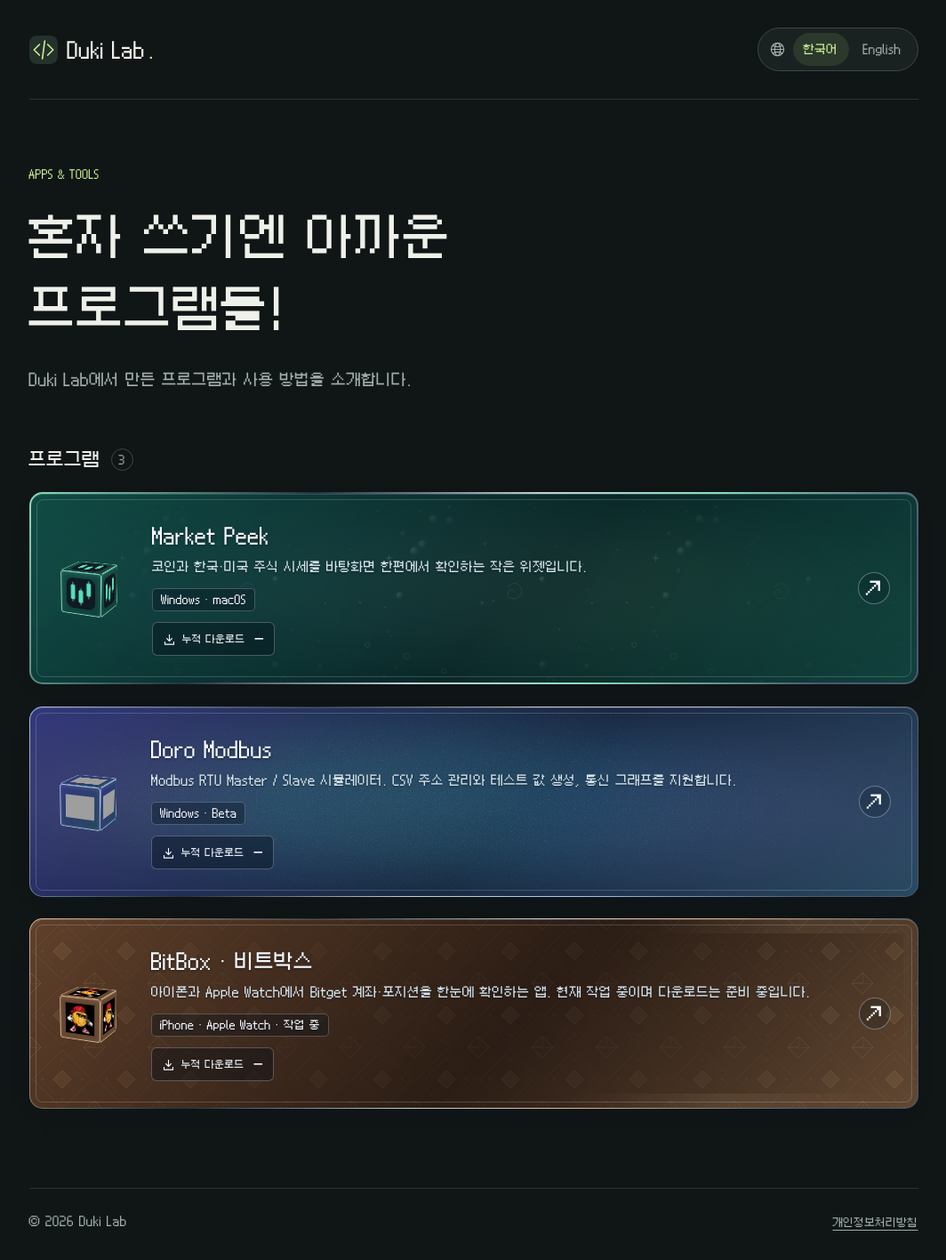
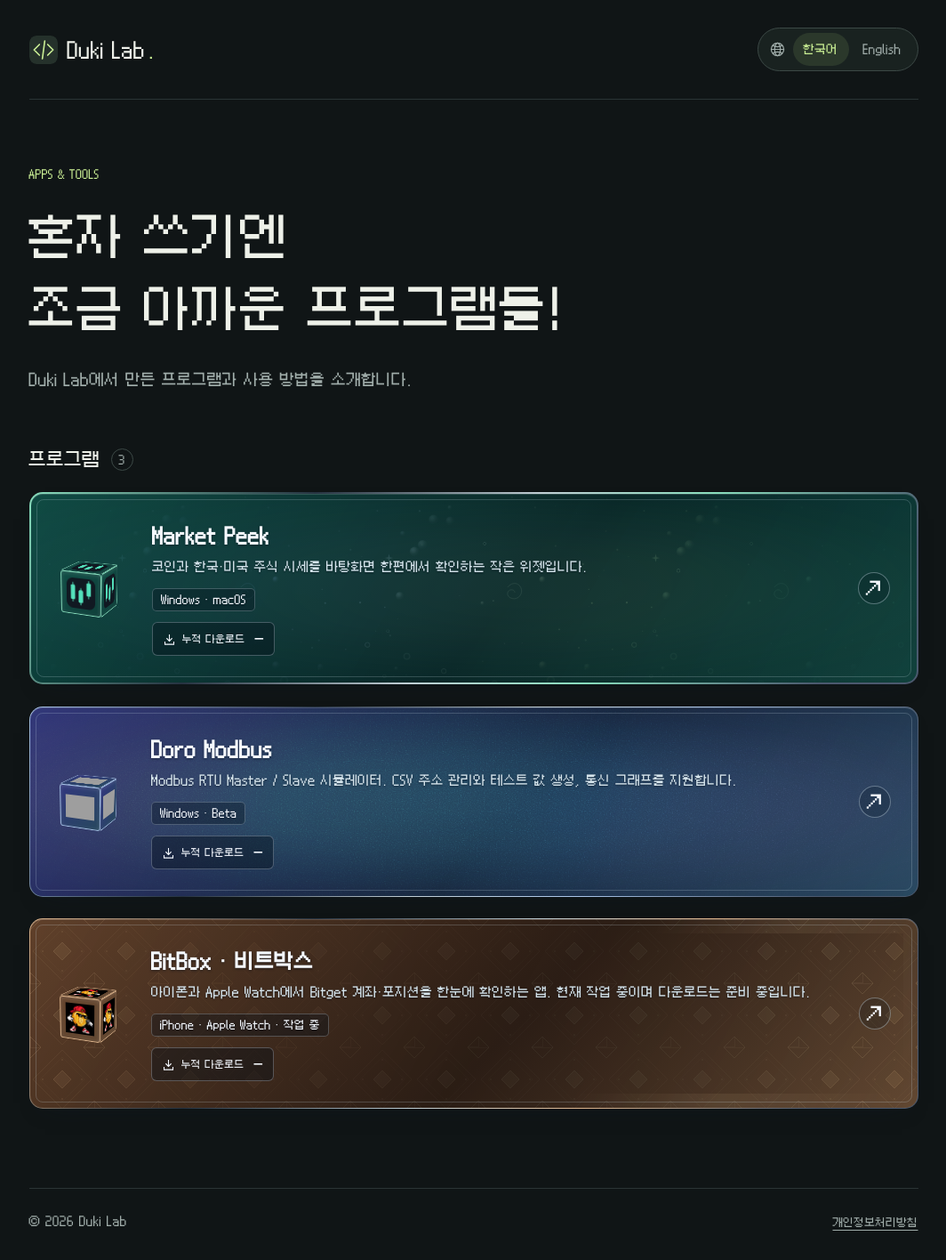
Before and after one commit to Duki-Programming/duki-programming.github.io, a Jekyll site: the page built from index.html, in a window 1280 px wide. Shown: the whole page at 89% size, without its empty margins (100-1164 px from the left). Built offline with Jekyll 4.4.1, drawn with Linux system fonts in a browser that asks for light colours; some web fonts are replaced; grey boxes are pictures that could not be loaded.

Commit message:
Update catalog heading and emphasize program titles

```diff
--- a/_data/catalog.yml
+++ b/_data/catalog.yml
@@ -1,5 +1,7 @@
 ko:
-  title: 혼자 쓰기엔 아까운 프로그램들!
+  title: |-
+    혼자 쓰기엔
+    조금 아까운 프로그램들!
   description: Duki Lab에서 만든 프로그램과 사용 방법을 소개합니다.
   section_title: 프로그램
   navigation: 언어 선택
--- a/_includes/catalog.html
+++ b/_includes/catalog.html
@@ -2,7 +2,7 @@
 <main class="catalog-main shell">
   <section class="catalog-intro" aria-labelledby="catalog-title">
     <p class="catalog-eyebrow">APPS &amp; TOOLS</p>
-    <h1 id="catalog-title">{{ copy.title | escape }}</h1>
+    <h1 id="catalog-title">{{ copy.title | escape | newline_to_br }}</h1>
     <p class="catalog-description">{{ copy.description | escape }}</p>
   </section>
   <section class="catalog-programs" aria-labelledby="programs-title">
--- a/assets/css/catalog.css
+++ b/assets/css/catalog.css
@@ -41,7 +41,7 @@
 }
 .catalog-page .catalog-intro h1 { font-size: clamp(27px, 5.4vw, 54px); line-height: 1.5; }
 .catalog-page .catalog-brand { font-size: 22px; }
-.catalog-page .program-link__text > strong { font-size: 22px; line-height: 1.6; }
+.catalog-page .program-link__text > strong { font-size: 22px; font-weight: 700; font-synthesis: weight; line-height: 1.6; }
 .catalog-page .company-language a { line-height: 1.6; }
 @media (max-width: 640px) {
   .shell { width: calc(100% - 40px); }
```
